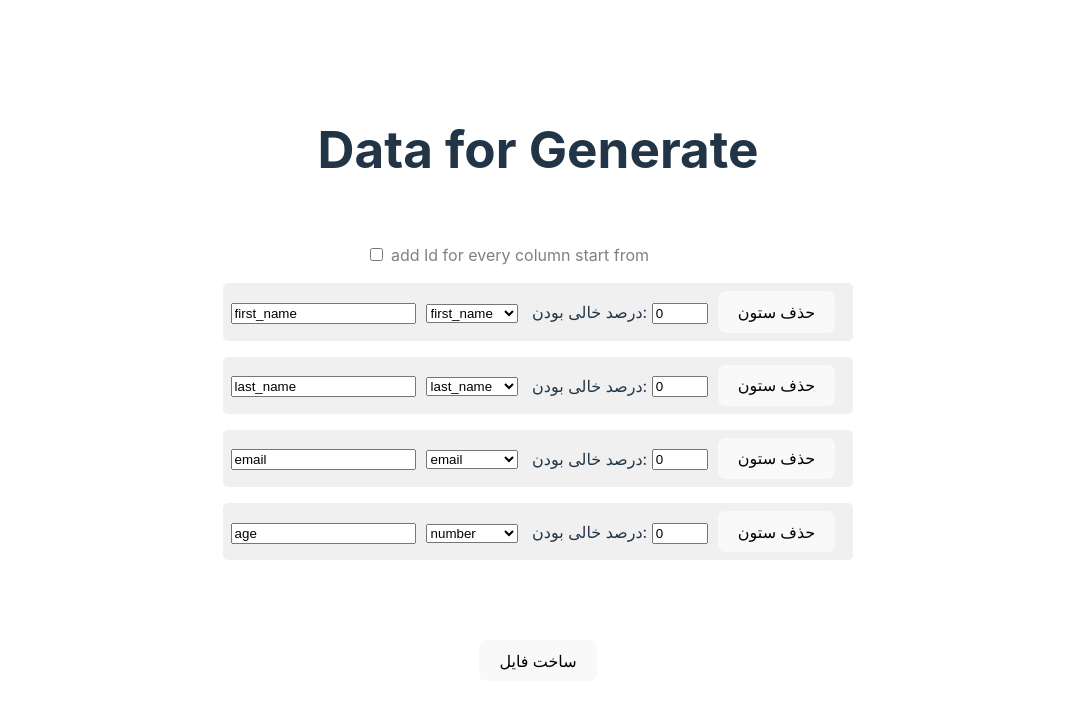
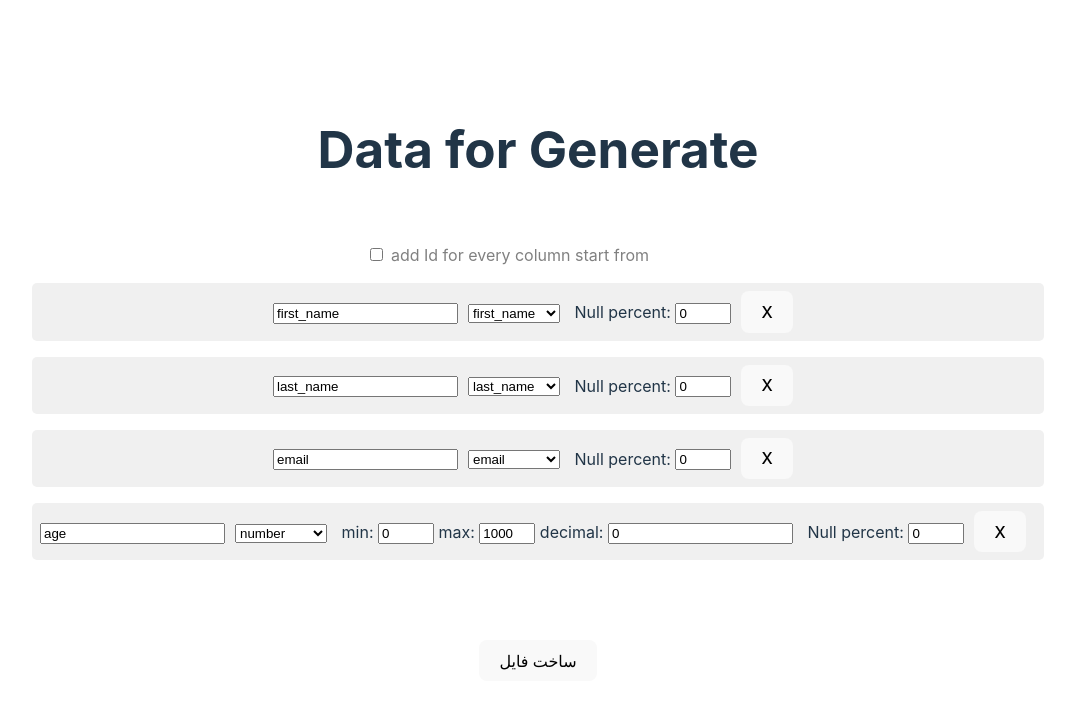
Before and after one commit to mohsen12999/mock-data-generator, a Vue app: page / in a window 1280 px wide. Shown: the top 708 px of the page, without its empty margins (102-1177 px from the left). Built offline with nearby package versions, Linux system fonts and the light colour scheme.

Commit message:
add special setting for number input

```diff
--- a/src/components/DataRow.vue
+++ b/src/components/DataRow.vue
@@ -1,12 +1,31 @@
 <script setup lang="ts">
-  defineProps<{ row_name: string, row_type: string }>();
+import { ref } from "vue";
+
+const props = defineProps<{ row_name: string; row_type: string }>();
+
+const row_type_var = ref(props.row_type);
+
+const selectChangeFunction = (e:Event) => {
+
+  const target = e.target;
+
+  if(target){
+    const selectElement = target as HTMLSelectElement;
+    const value = selectElement.value
+
+    if(value){
+      row_type_var.value = value;
+    }
+  }
+};
+
 </script>
 
 <template>
   <div class="row">
     <input type="text" name="" id="" :value="row_name" />
-      <select name="" id="" :value="row_type">
 
+    <select name="" id="" :value="row_type_var" @change="selectChangeFunction">
       <option value="number">number</option>
       <option value="first_name">first_name</option>
       <option value="last_name">last_name</option>
@@ -19,22 +38,43 @@
       <option value="persian_city">شهر</option>
       <option value="persian_country">کشور</option>
     </select>
-      درصد خالی بودن:
+
+    <span v-if="row_type_var == 'number'">
+      min:
+      <input type="number" class="min_number_value" name="" id="" value="0" />
+      max:
+      <input
+        type="number"
+        class="max_number_value"
+        name=""
+        id=""
+        value="1000"
+      />
+      decimal:
+      <input
+        type="number"
+        class="decimal_number_value"
+        name=""
+        id=""
+        value="0"
+      />
+    </span>
+
+    Null percent:
     <input type="number" class="empty_percentage" name="" id="" value="0" />
-      <button type="button">حذف ستون</button>
+    <button type="button">X</button>
   </div>
 </template>
-
 
 <style scoped>
 .row {
   margin: 1rem;
-  padding: .5rem;
+  padding: 0.5rem;
   background-color: #f0f0f0;
   border-radius: 5px;
 }
 
-.row:hover{
+.row:hover {
   background-color: #dddddd;
 }
 
@@ -42,7 +82,12 @@
   margin-right: 10px;
 }
 
-.empty_percentage{
+.empty_percentage {
+  width: 3rem;
+}
+
+.min_number_value,
+.max_number_value {
   width: 3rem;
 }
 </style>
```
Lines whose indentation alone changed are shown as unchanged.
